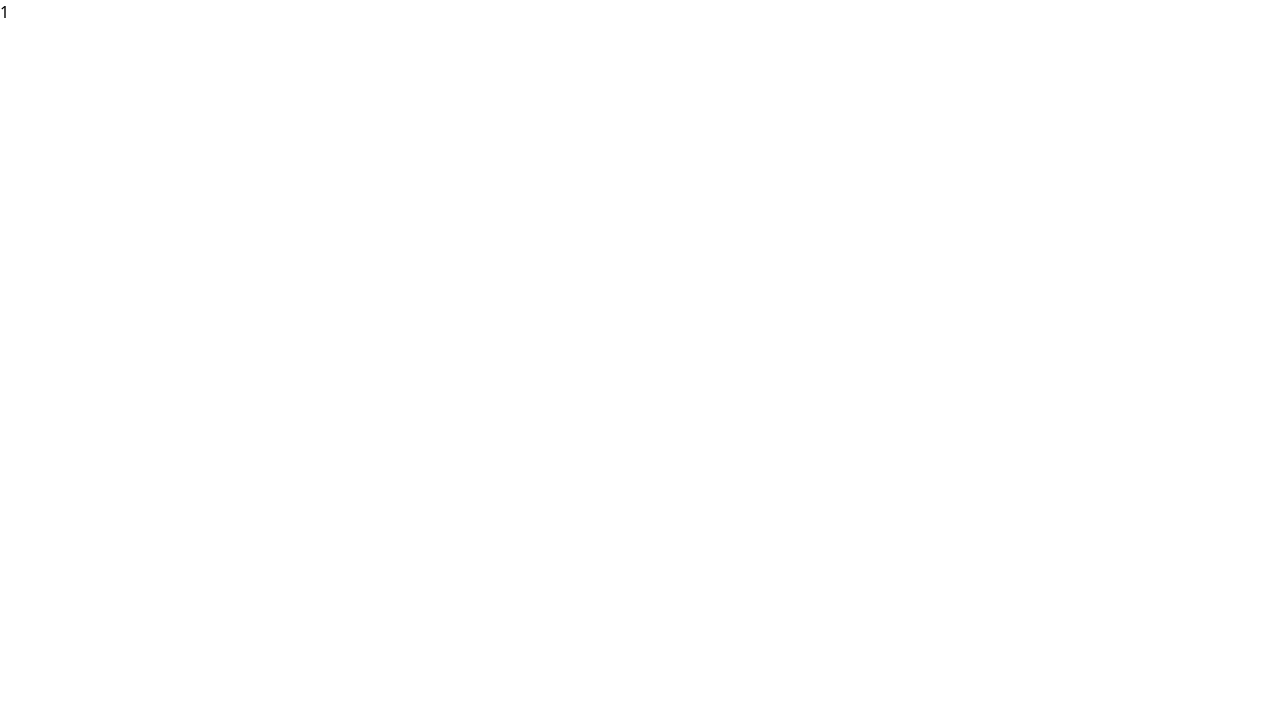
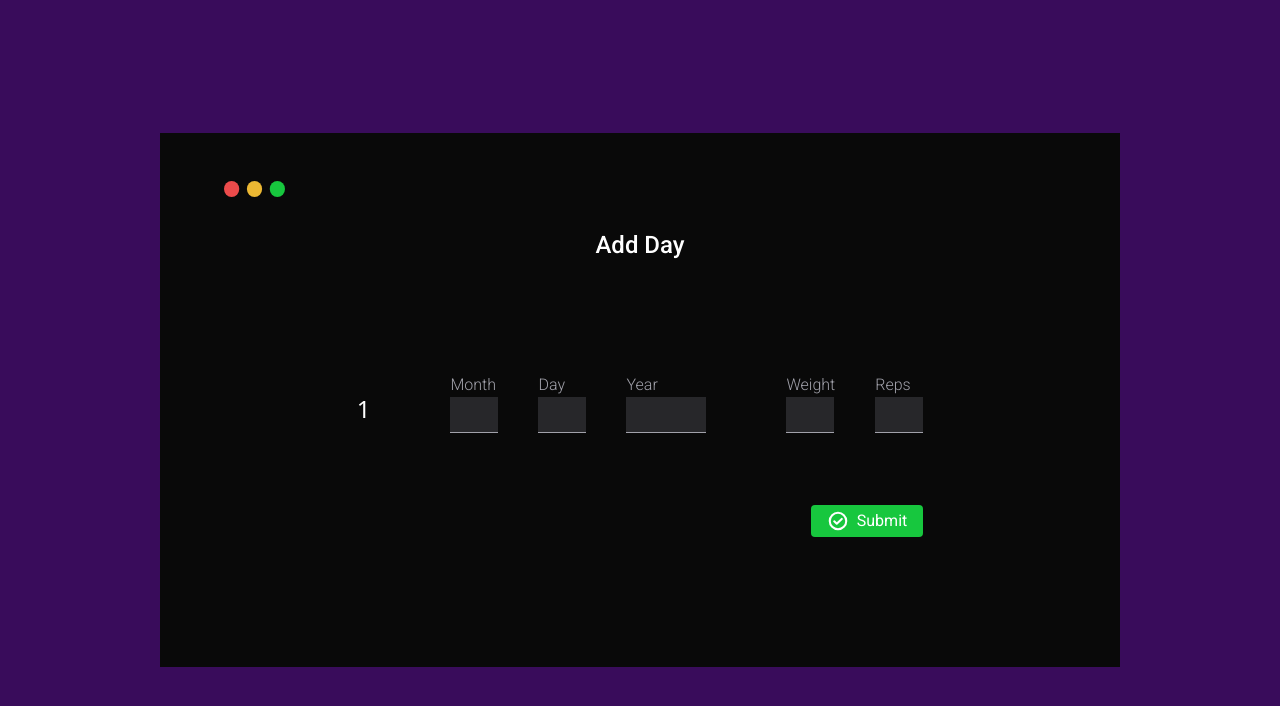
Before and after one commit to felipecalgaro/exercise-tracker-client, a React (Vite) app: page /exercises/1/days/new in a window 1280 px wide. Shown: the top 706 px of the page. Built offline with nearby package versions, Linux system fonts and the light colour scheme.

Commit message:
Finish add day screen

```diff
--- a/src/screens/AddDay.tsx
+++ b/src/screens/AddDay.tsx
@@ -1,9 +1,74 @@
-import { useParams } from "react-router-dom";
+import { useNavigate, useParams } from "react-router-dom";
+import { Input } from "../components/Input";
+import { SubmitButton } from "../components/SubmitButton";
+import MacButtons from '../assets/mac-buttons.svg'
+import { FormEvent, useState } from "react";
+import { formatDateFromForm } from "../utils/formatDate";
+import axios from "axios";
 
 export function AddDay() {
   const { exerciseName } = useParams()
+  const [errorOnSubmit, setErrorOnSubmit] = useState<boolean>(false)
+  const navigate = useNavigate()
+
+  async function handleSubmit(e: FormEvent) {
+    e.preventDefault()
+    const formData = new FormData(e.target as HTMLFormElement)
+    const data = Object.fromEntries(formData)
+
+    try {
+      await axios.post(`http://localhost:3333/days/${exerciseName}`, {
+        weight: Number(data.weight),
+        repetitions: Number(data.repetitions),
+        date: formatDateFromForm(data.day as string, data.month as string, data.year as string)
+      })
+
+      setErrorOnSubmit(false)
+      navigate(`/exercises/${exerciseName}`)
+    } catch (err) {
+      setErrorOnSubmit(true)
+    }
+  }
 
   return (
-    <div>{exerciseName}</div>
+    <div className="bg-purple-custom">
+      <div className="h-screen flex justify-center items-center">
+        <div className="bg-black-custom w-3/4 h-2/3 flex flex-col justify-start items-center px-16 py-12">
+          <img
+            src={MacButtons}
+            alt='mac buttons'
+            className="h-6 self-start select-none"
+            draggable="false"
+          />
+          <p className="font-roboto font-medium text-white text-2xl my-8">Add Day</p>
+          <form
+            className="flex flex-col justify-start items-center h-full gap-12 pt-12 mt-8"
+            action=""
+            spellCheck="false"
+            autoComplete="off"
+            onSubmit={handleSubmit}
+          >
+            <div className="flex justify-center items-center gap-20">
+              <div className="pt-3">
+                <p className="font-light text-2xl text-white">{exerciseName}</p>
+              </div>
+              <div className="flex justify-center items-center gap-10">
+                <Input inputId="month" label="Month" type="number" />
+                <Input inputId="day" label="Day" type="number" />
+                <Input inputId="year" label="Year" type="number" width='w-20' />
+              </div>
+              <div className="flex justify-center items-center gap-10">
+                <Input inputId="weight" label="Weight" type="number" />
+                <Input inputId="repetitions" label="Reps" type="number" />
+              </div>
+            </div>
+            <SubmitButton />
+            <div>
+              <h1 className={`text-light-red ${errorOnSubmit ? 'visible' : 'hidden'}`}>Error while adding exercise. Please check the informations given.</h1>
+            </div>
+          </form>
+        </div>
+      </div>
+    </div>
   )
 }
```
